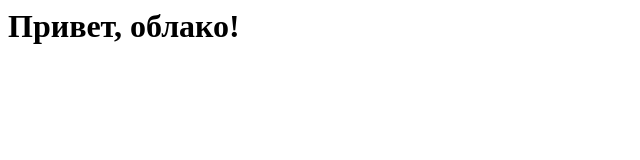
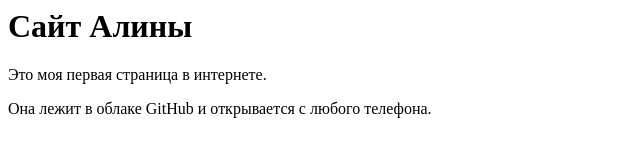
Before and after one commit to lina09156/cloud-project, a plain HTML site: page index.html in a window 1280 px wide. Shown: the whole page, without its empty margins (0-640 px from the left). Drawn offline with Linux system fonts and the light colour scheme.

Commit message:
Update index.html

```diff
--- a/index.html
+++ b/index.html
@@ -1 +1,3 @@
-<h1>Привет, облако!</h1>
+<h1>Сайт Алины</h1>
+<p>Это моя первая страница в интернете.</p>
+<p>Она лежит в облаке GitHub и открывается с любого телефона.</p>
```
